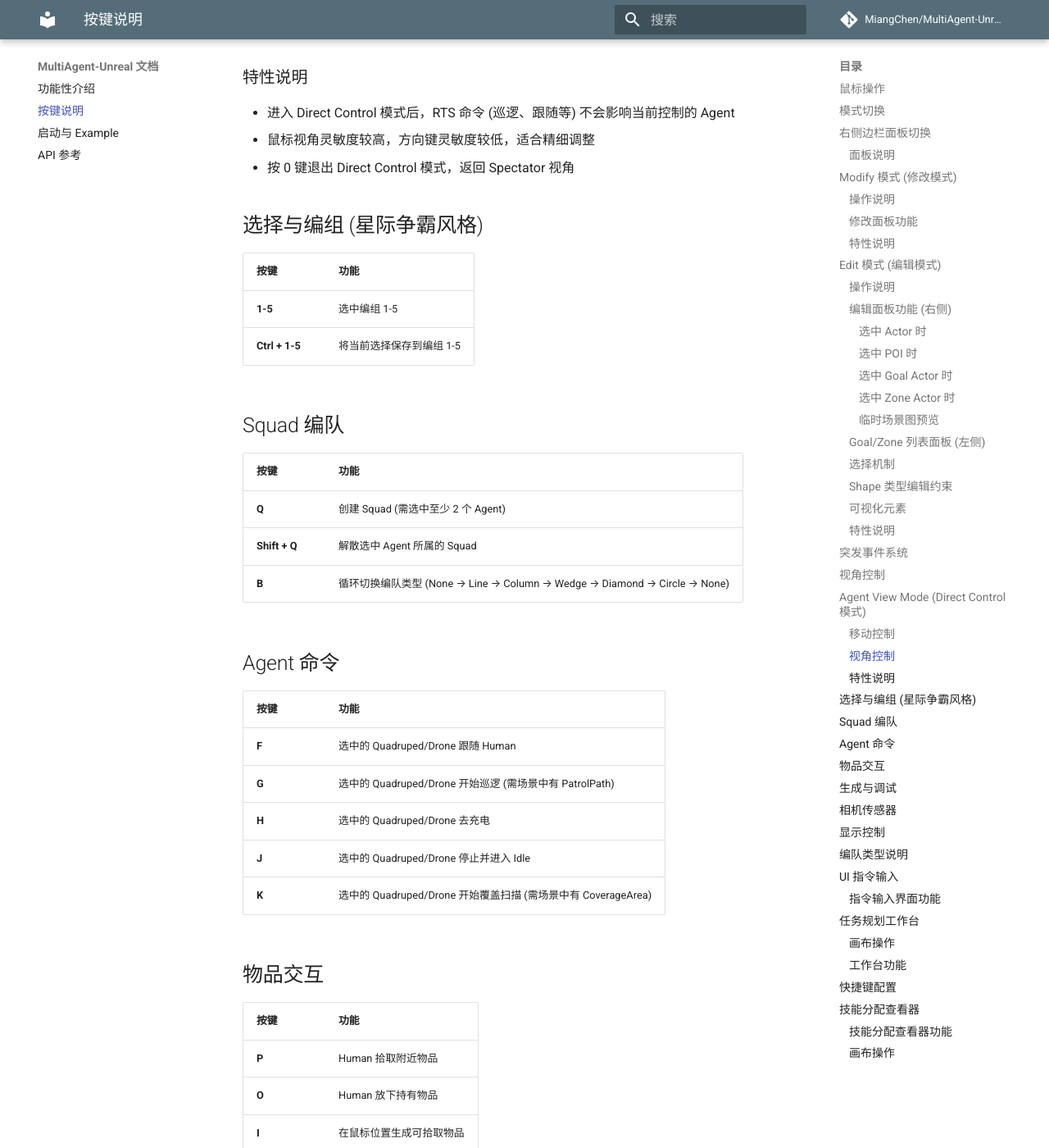
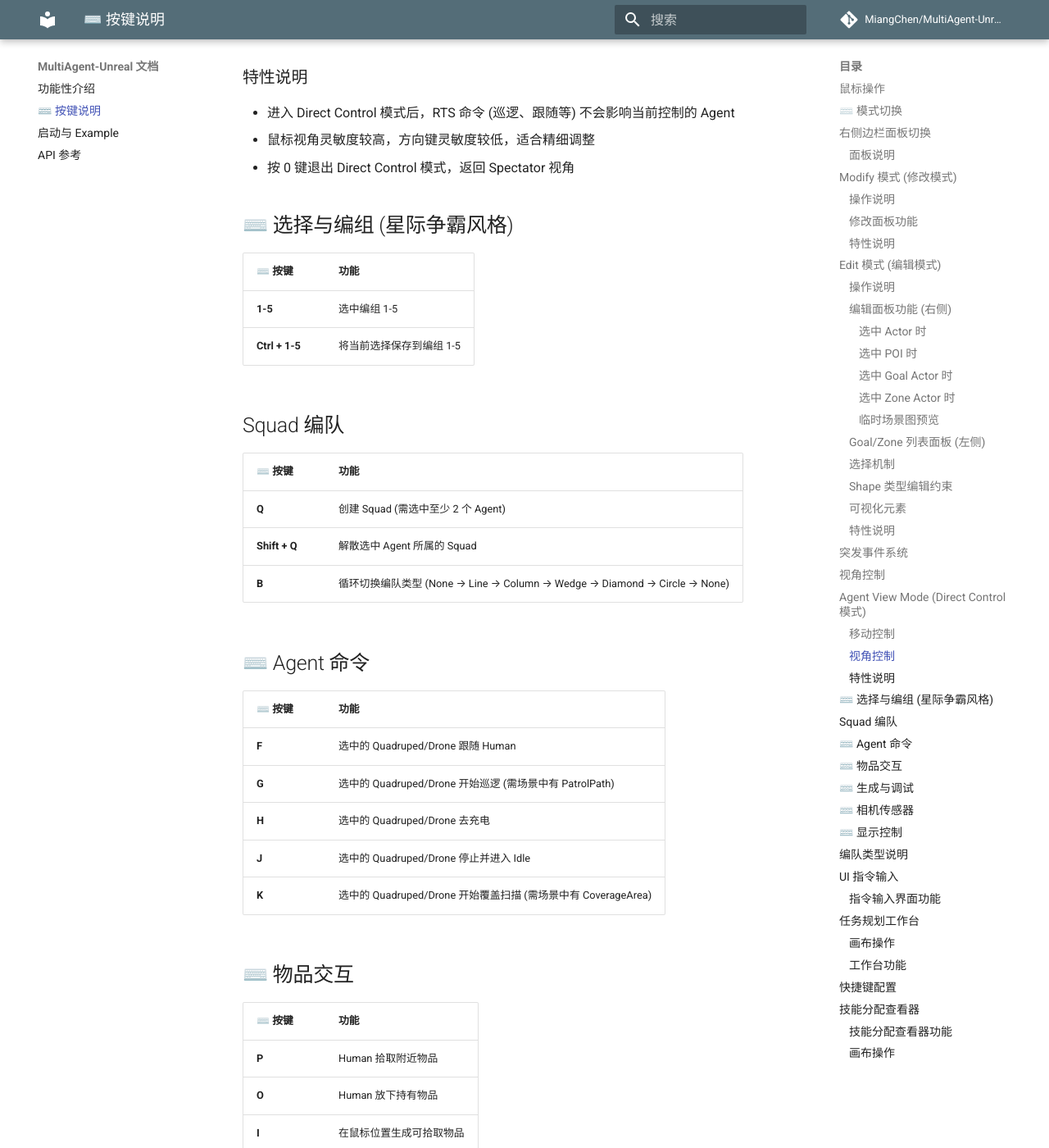
Before and after one commit to MiangChen/MultiAgent-Unreal, an MkDocs documentation site: the page built from site_docs/keybindings.md, in a window 1280 px wide and 1400 px high, scrolled down 6420 px. Shown: the whole window at 82% size. Built offline with MkDocs 1.6.1 and Material for MkDocs 9.7.7, drawn with Linux system fonts in a browser that asks for light colours; comment, search, counter and statistics services are not loaded; some of the changed text lies outside the part shown.

```diff
--- a/mkdocs.yml
+++ b/mkdocs.yml
@@ -10,7 +10,7 @@ docs_dir: site_docs
 
 nav:
   - 功能性介绍: index.md
-  - 按键说明: keybindings.md
+  - ⌨️ 按键说明: keybindings.md
   - 启动与 Example: startup-and-examples.md
   - API 参考: api-reference.md
 
--- a/site_docs/keybindings.md
+++ b/site_docs/keybindings.md
@@ -2,16 +2,16 @@
 
 ## 鼠标操作
 
-| 按键 | Select 模式 | Deployment 模式 | Modify 模式 | Edit 模式 |
+| ⌨️ 按键 | Select 模式 | Deployment 模式 | Modify 模式 | Edit 模式 |
 |------|-------------|-----------------|-------------|-----------|
 | **左键** | 点击选择 Agent / 框选多个 Agent | 在点击位置部署 Agent | 点击选择 Actor 进行修改 | 在点击位置创建 POI 标记点 |
 | **左键 + Ctrl** | 添加/移除选择 | - | - | - |
 | **左键 + Shift** | - | - | - | 选择 Actor 或 POI |
 | **右键** | 选中的 RobotDog/Drone 导航到点击位置 | - | - | - |
 
-## 模式切换
+## ⌨️ 模式切换
 
-| 按键 | 功能 |
+| ⌨️ 按键 | 功能 |
 |------|------|
 | **M** | 切换 Edit 模式 (按一次进入，再按一次退出) |
 | **,** (逗号) | 切换 Modify 模式 (按一次进入，再按一次退出) |
@@ -24,7 +24,7 @@
 
 右侧边栏已拆分为三个独立面板，可通过按键独立控制显示/隐藏：
 
-| 按键 | 功能 |
+| ⌨️ 按键 | 功能 |
 |------|------|
 | **6** | 切换系统日志面板 (System Log Panel) 显示/隐藏 |
 | **7** | 切换预览面板 (Preview Panel) 显示/隐藏 |
@@ -155,14 +155,14 @@ Edit 模式用于模拟任务执行过程中发生的"新情况"（动态变化
 
 ## 突发事件系统
 
-| 按键 | 功能 |
+| ⌨️ 按键 | 功能 |
 |------|------|
 | **-** | 触发/结束突发事件 (切换事件状态) |
 | **X** | 切换突发事件详情界面 (仅在事件激活时有效) |
 
 ## 视角控制
 
-| 按键 | 功能 |
+| ⌨️ 按键 | 功能 |
 |------|------|
 | **Tab** / **C** | 切换到下一个 Agent 的 Camera 视角，进入 Direct Control 模式 |
 | **0** / **V** | 返回上帝视角 (Spectator)，位置 (790, 1810, 502) |
@@ -173,7 +173,7 @@ Edit 模式用于模拟任务执行过程中发生的"新情况"（动态变化
 
 ### 移动控制
 
-| 按键 | 功能 |
+| ⌨️ 按键 | 功能 |
 |------|------|
 | **W** | Agent 向前移动 |
 | **S** | Agent 向后移动 |
@@ -185,7 +185,7 @@ Edit 模式用于模拟任务执行过程中发生的"新情况"（动态变化
 
 ### 视角控制
 
-| 按键 | 功能 |
+| ⌨️ 按键 | 功能 |
 |------|------|
 | **鼠标左键拖动** | 旋转 Agent 视角 (Yaw/Pitch) |
 | **方向键 ←/→** | 左右旋转 Agent (Yaw) |
@@ -197,24 +197,24 @@ Edit 模式用于模拟任务执行过程中发生的"新情况"（动态变化
 - 鼠标视角灵敏度较高，方向键灵敏度较低，适合精细调整
 - 按 0 键退出 Direct Control 模式，返回 Spectator 视角
 
-## 选择与编组 (星际争霸风格)
+## ⌨️ 选择与编组 (星际争霸风格)
 
-| 按键 | 功能 |
+| ⌨️ 按键 | 功能 |
 |------|------|
 | **1-5** | 选中编组 1-5 |
 | **Ctrl + 1-5** | 将当前选择保存到编组 1-5 |
 
 ## Squad 编队
 
-| 按键 | 功能 |
+| ⌨️ 按键 | 功能 |
 |------|------|
 | **Q** | 创建 Squad (需选中至少 2 个 Agent) |
 | **Shift + Q** | 解散选中 Agent 所属的 Squad |
 | **B** | 循环切换编队类型 (None → Line → Column → Wedge → Diamond → Circle → None) |
 
-## Agent 命令
+## ⌨️ Agent 命令
 
-| 按键 | 功能 |
+| ⌨️ 按键 | 功能 |
 |------|------|
 | **F** | 选中的 Quadruped/Drone 跟随 Human |
 | **G** | 选中的 Quadruped/Drone 开始巡逻 (需场景中有 PatrolPath) |
@@ -222,33 +222,33 @@ Edit 模式用于模拟任务执行过程中发生的"新情况"（动态变化
 | **J** | 选中的 Quadruped/Drone 停止并进入 Idle |
 | **K** | 选中的 Quadruped/Drone 开始覆盖扫描 (需场景中有 CoverageArea) |
 
-## 物品交互
+## ⌨️ 物品交互
 
-| 按键 | 功能 |
+| ⌨️ 按键 | 功能 |
 |------|------|
 | **P** | Human 拾取附近物品 |
 | **O** | Human 放下持有物品 |
 | **I** | 在鼠标位置生成可拾取物品 |
 
-## 生成与调试
+## ⌨️ 生成与调试
 
-| 按键 | 功能 |
+| ⌨️ 按键 | 功能 |
 |------|------|
 | **T** | 在 Human 前方生成 Quadruped |
 | **Y** | 打印所有 Agent 信息 |
 | **U** | 销毁最后一个 Agent |
 
-## 相机传感器
+## ⌨️ 相机传感器
 
-| 按键 | 功能 |
+| ⌨️ 按键 | 功能 |
 |------|------|
 | **L** | 拍照 (保存到 Saved/Screenshots/) |
 | **R** | 开始/停止录像 (当前选中 Agent 的相机视角) |
 | **F9** | 开始/停止 Viewport 录制 (上帝视角/主窗口) |
 
-## 显示控制
+## ⌨️ 显示控制
 
-| 按键 | 功能 |
+| ⌨️ 按键 | 功能 |
 |------|------|
 | **[** | 切换 Agent 圆环高亮显示/隐藏 (橙色/绿色圆环) |
 
@@ -265,7 +265,7 @@ Edit 模式用于模拟任务执行过程中发生的"新情况"（动态变化
 
 ## UI 指令输入
 
-| 按键 | 功能 |
+| ⌨️ 按键 | 功能 |
 |------|------|
 | **Z** | 显示/隐藏任务规划工作台 |
 | **回车** | 提交输入的指令 (在输入框中) |
@@ -281,7 +281,7 @@ Edit 模式用于模拟任务执行过程中发生的"新情况"（动态变化
 
 ## 任务规划工作台
 
-| 按键 | 功能 |
+| ⌨️ 按键 | 功能 |
 |------|------|
 | **Z** | 显示/隐藏任务规划工作台 |
 
@@ -316,7 +316,7 @@ Edit 模式用于模拟任务执行过程中发生的"新情况"（动态变化
 
 ## 技能分配查看器
 
-| 按键 | 功能 |
+| ⌨️ 按键 | 功能 |
 |------|------|
 | **N** | 显示/隐藏技能分配查看器 |
 
```
Also changed, not shown: docs/USAGE_GUIDE.md (+2 -2 lines), site_docs/startup-and-examples.md (+2 -2 lines).
